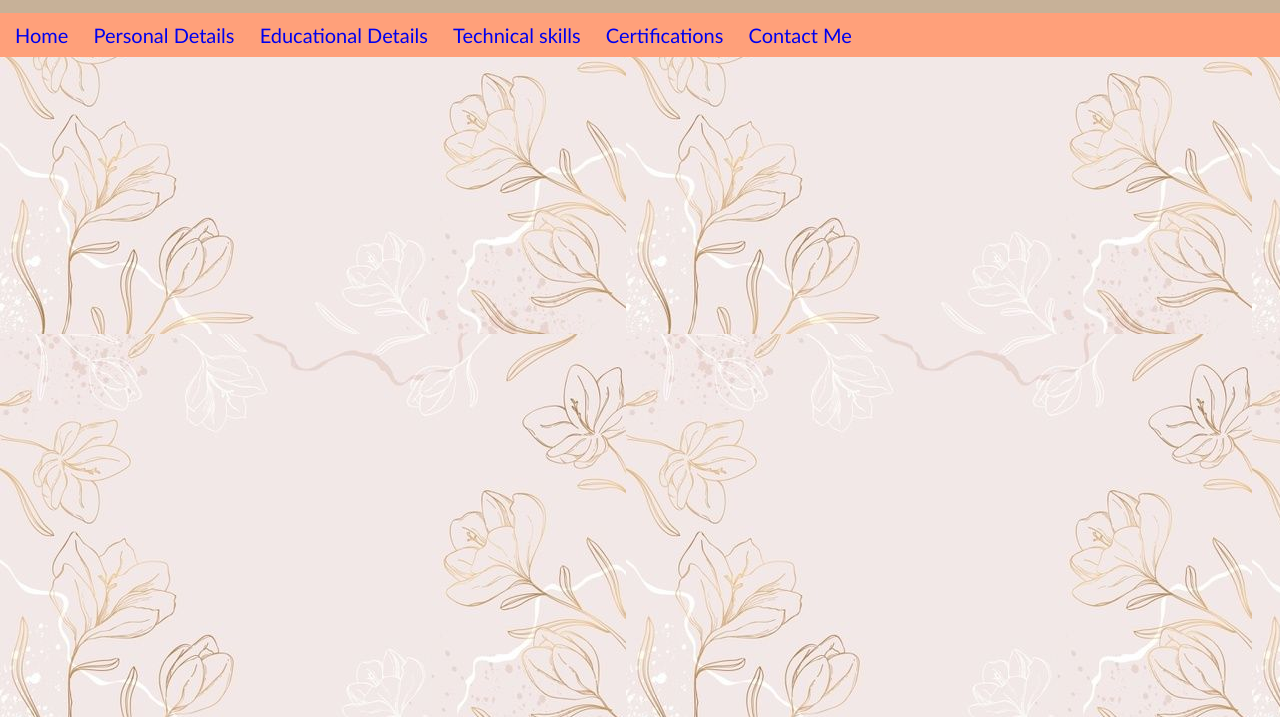
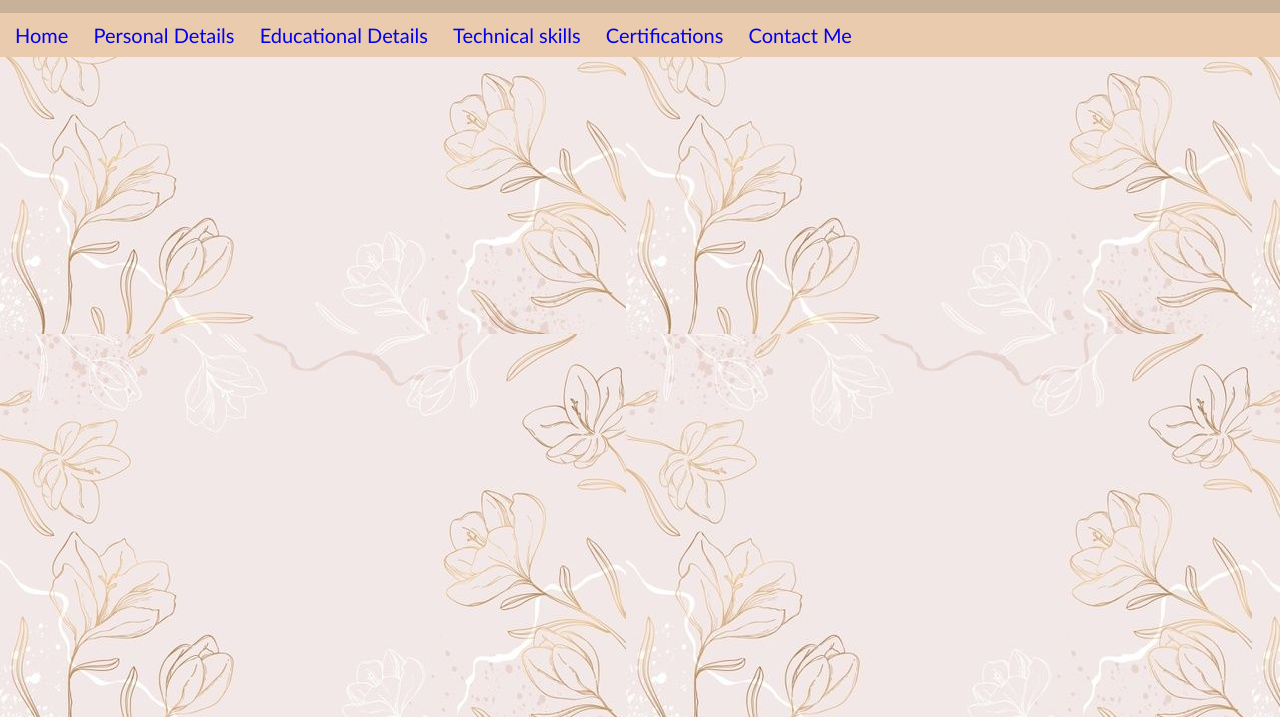
Before and after one commit to vengababu2702/FSD, a plain HTML site: page index.html in a window 1280 px wide. Shown: the part 83-800 px from the top of the page. Drawn offline with Linux system fonts and the light colour scheme.

Commit message:
comitting

```diff
--- a/index.html
+++ b/index.html
@@ -16,7 +16,7 @@
           text-align: center;
        }
        nav{
-            background-color:LightSalmon;
+            background-color:ebcbae;
             padding:5px;
             font-size:20px;
       }
```
